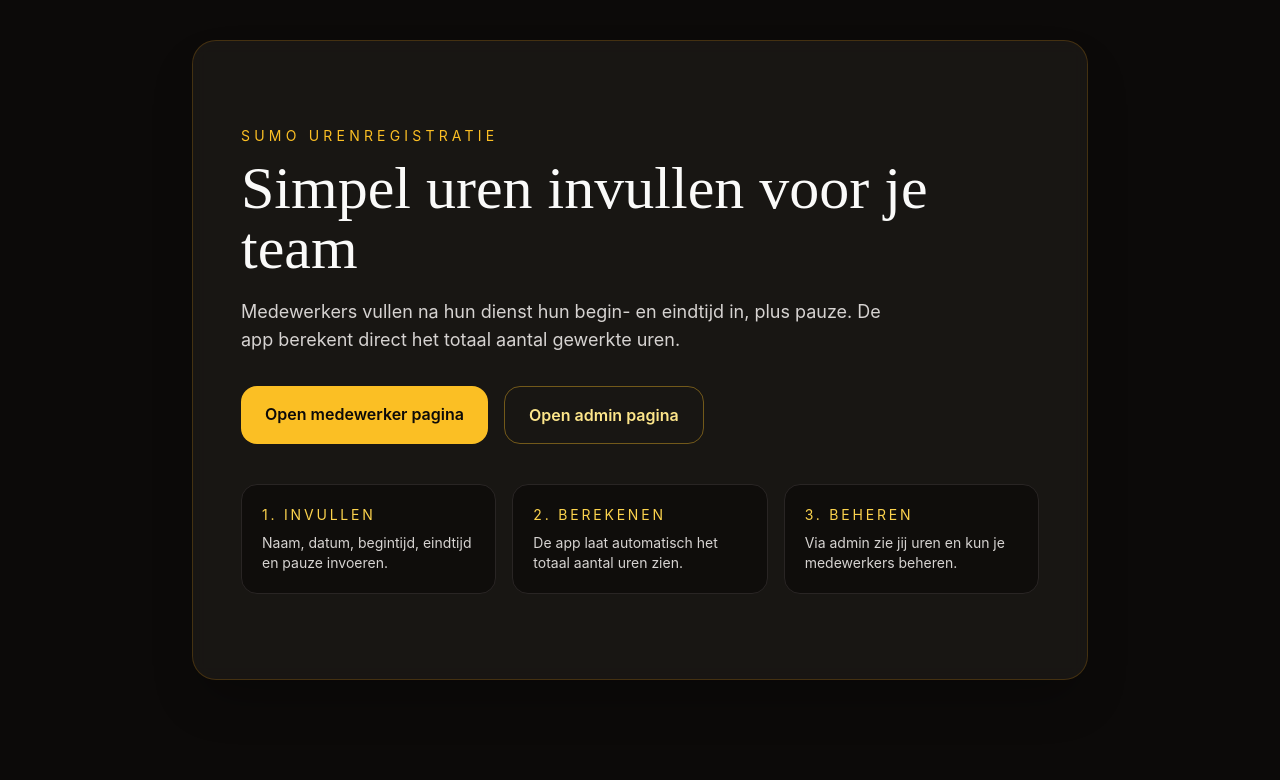
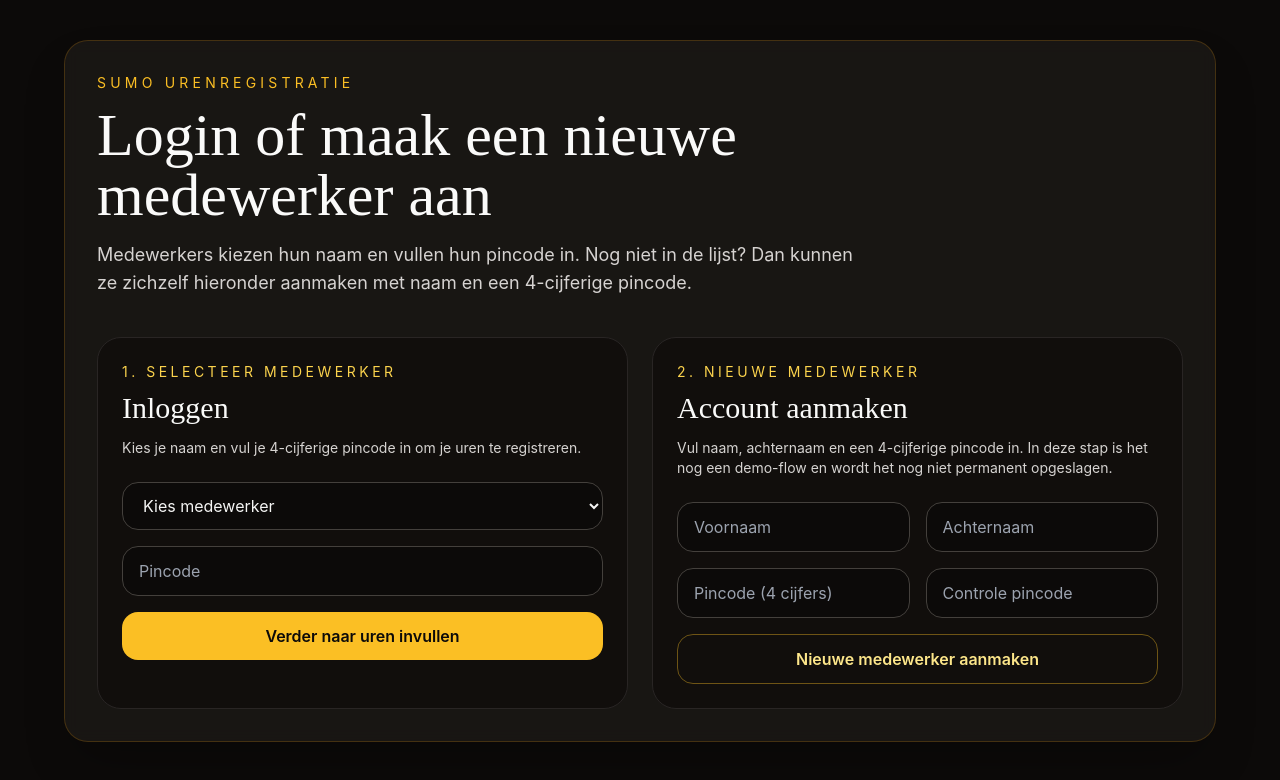
Before and after one commit to 1993yanji-gif/sumo-uren-app, a Next.js app: page / in a window 1280 px wide. Shown: the top 780 px of the page. Built offline with nearby package versions, Linux system fonts and the light colour scheme.

Commit message:
Add employee login and signup flow to homepage

```diff
--- a/src/app/page.tsx
+++ b/src/app/page.tsx
@@ -1,43 +1,212 @@
-import Link from 'next/link'
+'use client'
+
+import { FormEvent, useState } from 'react'
+import { useRouter } from 'next/navigation'
+import { defaultEmployees, type EmployeeOption } from '@/lib/hours-data'
+
+function createEmployeeId(firstName: string, lastName: string) {
+  return `${firstName} ${lastName}`
+    .toLowerCase()
+    .trim()
+    .replace(/\s+/g, '-')
+    .replace(/[^a-z0-9-]/g, '')
+}
 
 export default function Home() {
+  const router = useRouter()
+  const [employees, setEmployees] = useState<EmployeeOption[]>(defaultEmployees)
+  const [selectedEmployee, setSelectedEmployee] = useState('')
+  const [employeePin, setEmployeePin] = useState('')
+  const [loginError, setLoginError] = useState('')
+
+  const [firstName, setFirstName] = useState('')
+  const [lastName, setLastName] = useState('')
+  const [newPin, setNewPin] = useState('')
+  const [confirmPin, setConfirmPin] = useState('')
+  const [registerMessage, setRegisterMessage] = useState('')
+  const [registerError, setRegisterError] = useState('')
+
+  const handleLogin = (event: FormEvent<HTMLFormElement>) => {
+    event.preventDefault()
+
+    if (!selectedEmployee) {
+      setLoginError('Kies eerst een medewerker.')
+      return
+    }
+
+    if (!/^\d{4}$/.test(employeePin)) {
+      setLoginError('Vul een 4-cijferige pincode in.')
+      return
+    }
+
+    setLoginError('')
+    router.push(`/uren?employee=${selectedEmployee}`)
+  }
+
+  const handleRegister = (event: FormEvent<HTMLFormElement>) => {
+    event.preventDefault()
+
+    const cleanFirstName = firstName.trim()
+    const cleanLastName = lastName.trim()
+
+    if (!cleanFirstName || !cleanLastName) {
+      setRegisterError('Vul voornaam en achternaam in.')
+      return
+    }
+
+    if (!/^\d{4}$/.test(newPin)) {
+      setRegisterError('Pincode moet uit 4 cijfers bestaan.')
+      return
+    }
+
+    if (newPin !== confirmPin) {
+      setRegisterError('Pincode en controle pincode zijn niet gelijk.')
+      return
+    }
+
+    const name = `${cleanFirstName} ${cleanLastName}`
+    const id = createEmployeeId(cleanFirstName, cleanLastName)
+    const exists = employees.some((employee) => employee.id === id)
+
+    if (exists) {
+      setRegisterError('Deze medewerker bestaat al.')
+      return
+    }
+
+    const nextEmployee = { id, name }
+    setEmployees((current) => [...current, nextEmployee])
+    setSelectedEmployee(id)
+    setEmployeePin(newPin)
+    setFirstName('')
+    setLastName('')
+    setNewPin('')
+    setConfirmPin('')
+    setRegisterError('')
+    setRegisterMessage(`${name} is toegevoegd in deze demo. Je kunt nu direct inloggen.`)
+  }
+
   return (
     <main className="min-h-screen bg-stone-950 px-4 py-10 text-stone-100">
-      <div className="mx-auto flex min-h-[80vh] max-w-4xl flex-col justify-center rounded-3xl border border-amber-500/20 bg-stone-900/80 p-8 shadow-2xl shadow-black/30 backdrop-blur md:p-12">
+      <div className="mx-auto max-w-6xl rounded-3xl border border-amber-500/20 bg-stone-900/80 p-6 shadow-2xl shadow-black/30 backdrop-blur md:p-8">
+        <div className="mb-10 max-w-3xl">
           <p className="mb-3 text-sm uppercase tracking-[0.3em] text-amber-400">Sumo urenregistratie</p>
-        <h1 className="font-display text-4xl text-stone-50 md:text-6xl">Simpel uren invullen voor je team</h1>
-        <p className="mt-5 max-w-2xl text-base leading-relaxed text-stone-300 md:text-lg">
-          Medewerkers vullen na hun dienst hun begin- en eindtijd in, plus pauze. De app berekent direct het totaal aantal gewerkte uren.
+          <h1 className="font-display text-4xl text-stone-50 md:text-6xl">Login of maak een nieuwe medewerker aan</h1>
+          <p className="mt-4 text-base leading-relaxed text-stone-300 md:text-lg">
+            Medewerkers kiezen hun naam en vullen hun pincode in. Nog niet in de lijst? Dan kunnen ze zichzelf hieronder aanmaken met naam en een 4-cijferige pincode.
+          </p>
+        </div>
+
+        <div className="grid gap-6 lg:grid-cols-2">
+          <section className="rounded-3xl border border-stone-800 bg-stone-950/60 p-6">
+            <p className="text-sm uppercase tracking-[0.25em] text-amber-300">1. Selecteer medewerker</p>
+            <h2 className="mt-2 font-display text-3xl text-stone-50">Inloggen</h2>
+            <p className="mt-3 text-sm text-stone-300">Kies je naam en vul je 4-cijferige pincode in om je uren te registreren.</p>
+
+            <form className="mt-6 space-y-4" onSubmit={handleLogin}>
+              <select
+                value={selectedEmployee}
+                onChange={(event) => setSelectedEmployee(event.target.value)}
+                className="w-full rounded-2xl border border-stone-700 bg-stone-950 px-4 py-3 text-stone-100 outline-none transition focus:border-amber-400"
+              >
+                <option value="">Kies medewerker</option>
+                {employees.map((employee) => (
+                  <option key={employee.id} value={employee.id}>
+                    {employee.name}
+                  </option>
+                ))}
+              </select>
+
+              <input
+                type="password"
+                inputMode="numeric"
+                maxLength={4}
+                value={employeePin}
+                onChange={(event) => setEmployeePin(event.target.value)}
+                placeholder="Pincode"
+                className="w-full rounded-2xl border border-stone-700 bg-stone-950 px-4 py-3 text-stone-100 outline-none transition focus:border-amber-400"
+              />
+
+              <button
+                type="submit"
+                className="w-full rounded-2xl bg-amber-400 px-5 py-3 text-base font-semibold text-stone-950 transition hover:bg-amber-300"
+              >
+                Verder naar uren invullen
+              </button>
+            </form>
+
+            {loginError ? (
+              <div className="mt-4 rounded-2xl border border-red-500/25 bg-red-500/10 px-4 py-3 text-sm text-red-200">
+                {loginError}
+              </div>
+            ) : null}
+          </section>
+
+          <section className="rounded-3xl border border-stone-800 bg-stone-950/60 p-6">
+            <p className="text-sm uppercase tracking-[0.25em] text-amber-300">2. Nieuwe medewerker</p>
+            <h2 className="mt-2 font-display text-3xl text-stone-50">Account aanmaken</h2>
+            <p className="mt-3 text-sm text-stone-300">
+              Vul naam, achternaam en een 4-cijferige pincode in. In deze stap is het nog een demo-flow en wordt het nog niet permanent opgeslagen.
             </p>
 
-        <div className="mt-8 flex flex-col gap-4 sm:flex-row">
-          <Link
-            href="/uren"
-            className="rounded-2xl bg-amber-400 px-6 py-4 text-center text-base font-semibold text-stone-950 transition hover:bg-amber-300"
-          >
-            Open medewerker pagina
-          </Link>
-          <Link
-            href="/admin"
-            className="rounded-2xl border border-amber-400/40 px-6 py-4 text-center text-base font-semibold text-amber-200 transition hover:bg-amber-400/10"
-          >
-            Open admin pagina
-          </Link>
+            <form className="mt-6 space-y-4" onSubmit={handleRegister}>
+              <div className="grid gap-4 md:grid-cols-2">
+                <input
+                  type="text"
+                  value={firstName}
+                  onChange={(event) => setFirstName(event.target.value)}
+                  placeholder="Voornaam"
+                  className="w-full rounded-2xl border border-stone-700 bg-stone-950 px-4 py-3 text-stone-100 outline-none transition focus:border-amber-400"
+                />
+                <input
+                  type="text"
+                  value={lastName}
+                  onChange={(event) => setLastName(event.target.value)}
+                  placeholder="Achternaam"
+                  className="w-full rounded-2xl border border-stone-700 bg-stone-950 px-4 py-3 text-stone-100 outline-none transition focus:border-amber-400"
+                />
               </div>
 
-        <div className="mt-10 grid gap-4 md:grid-cols-3">
-          <div className="rounded-2xl border border-stone-800 bg-stone-950/70 p-5">
-            <p className="text-sm uppercase tracking-[0.2em] text-amber-300">1. Invullen</p>
-            <p className="mt-2 text-sm text-stone-300">Naam, datum, begintijd, eindtijd en pauze invoeren.</p>
+              <div className="grid gap-4 md:grid-cols-2">
+                <input
+                  type="password"
+                  inputMode="numeric"
+                  maxLength={4}
+                  value={newPin}
+                  onChange={(event) => setNewPin(event.target.value)}
+                  placeholder="Pincode (4 cijfers)"
+                  className="w-full rounded-2xl border border-stone-700 bg-stone-950 px-4 py-3 text-stone-100 outline-none transition focus:border-amber-400"
+                />
+                <input
+                  type="password"
+                  inputMode="numeric"
+                  maxLength={4}
+                  value={confirmPin}
+                  onChange={(event) => setConfirmPin(event.target.value)}
+                  placeholder="Controle pincode"
+                  className="w-full rounded-2xl border border-stone-700 bg-stone-950 px-4 py-3 text-stone-100 outline-none transition focus:border-amber-400"
+                />
               </div>
-          <div className="rounded-2xl border border-stone-800 bg-stone-950/70 p-5">
-            <p className="text-sm uppercase tracking-[0.2em] text-amber-300">2. Berekenen</p>
-            <p className="mt-2 text-sm text-stone-300">De app laat automatisch het totaal aantal uren zien.</p>
+
+              <button
+                type="submit"
+                className="w-full rounded-2xl border border-amber-400/40 px-5 py-3 text-base font-semibold text-amber-200 transition hover:bg-amber-400/10"
+              >
+                Nieuwe medewerker aanmaken
+              </button>
+            </form>
+
+            {registerError ? (
+              <div className="mt-4 rounded-2xl border border-red-500/25 bg-red-500/10 px-4 py-3 text-sm text-red-200">
+                {registerError}
               </div>
-          <div className="rounded-2xl border border-stone-800 bg-stone-950/70 p-5">
-            <p className="text-sm uppercase tracking-[0.2em] text-amber-300">3. Beheren</p>
-            <p className="mt-2 text-sm text-stone-300">Via admin zie jij uren en kun je medewerkers beheren.</p>
+            ) : null}
+
+            {registerMessage ? (
+              <div className="mt-4 rounded-2xl border border-emerald-500/25 bg-emerald-500/10 px-4 py-3 text-sm text-emerald-200">
+                {registerMessage}
               </div>
+            ) : null}
+          </section>
         </div>
       </div>
     </main>
--- a/src/app/uren/page.tsx
+++ b/src/app/uren/page.tsx
@@ -1,6 +1,6 @@
 'use client'
 
-import { useMemo, useState } from 'react'
+import { useEffect, useMemo, useState } from 'react'
 import { defaultEmployees } from '@/lib/hours-data'
 
 const today = new Date().toISOString().split('T')[0]
@@ -26,6 +26,15 @@ export default function UrenPage() {
   const [breakMinutes, setBreakMinutes] = useState('30')
   const [note, setNote] = useState('')
   const [saved, setSaved] = useState(false)
+
+  useEffect(() => {
+    if (typeof window === 'undefined') return
+    const params = new URLSearchParams(window.location.search)
+    const employeeFromQuery = params.get('employee') || ''
+    if (employeeFromQuery) {
+      setEmployeeId(employeeFromQuery)
+    }
+  }, [])
 
   const totalHours = useMemo(() => {
     return calculateHours(startTime, endTime, Number(breakMinutes) || 0)
```
Lines whose indentation alone changed are shown as unchanged.
